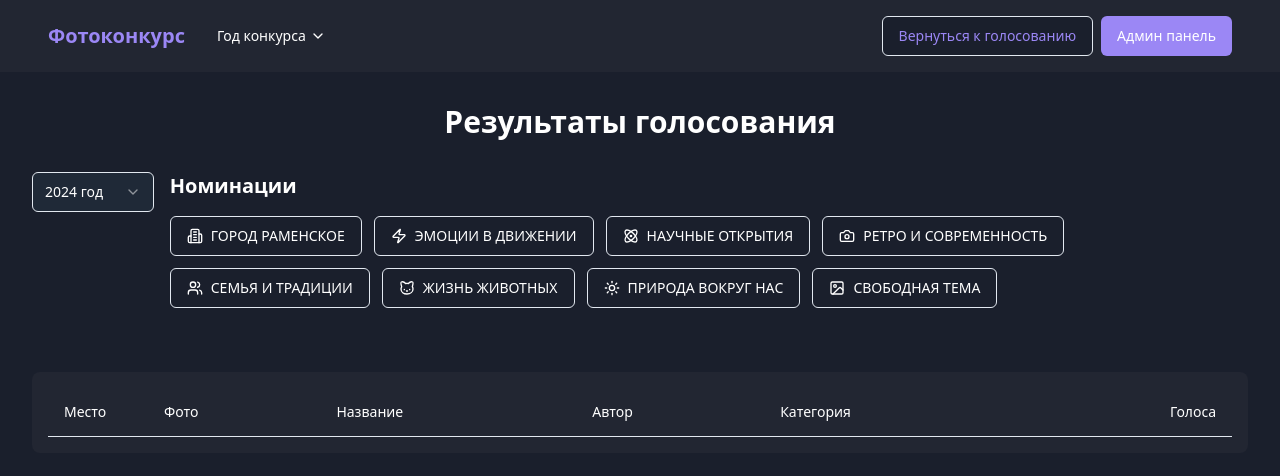
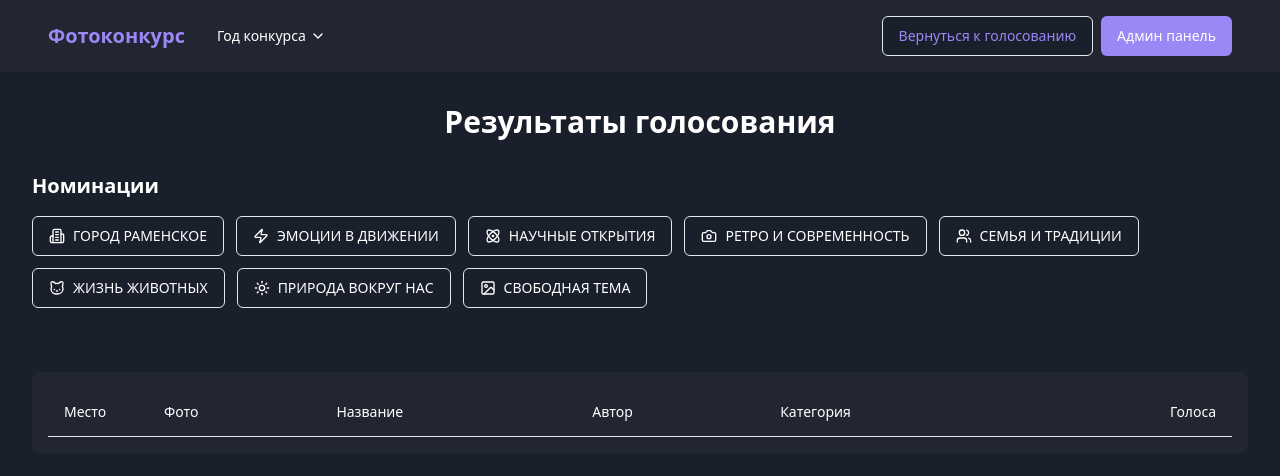
Before and after one commit to IINFORMATIK/photo-vote-festival, a React (Vite) app: page /results in a window 1280 px wide. Shown: the top 476 px of the page. Built offline with nearby package versions, Linux system fonts and the light colour scheme.

Commit message:
feat: Implement year filtering and selection
- Added year filtering for photos.
- Removed year selection from the navigation and category filter.
- Added year selection to the admin panel photo form.

```diff
--- a/src/components/Navigation.tsx
+++ b/src/components/Navigation.tsx
@@ -1,4 +1,3 @@
-
 import { Link, useNavigate } from "react-router-dom";
 import { Button } from "./ui/button";
 import { useLocation } from "react-router-dom";
@@ -35,9 +34,7 @@ export const Navigation = ({ photos }: NavigationProps) => {
   };
 
   const handleYearSelect = (year: number) => {
-    // Store selected year in localStorage
     localStorage.setItem("selectedYear", year.toString());
-    // Refresh the page to show photos for selected year
     window.location.reload();
   };
 
--- a/src/pages/Admin.tsx
+++ b/src/pages/Admin.tsx
@@ -1,4 +1,3 @@
-
 import { useState, useEffect } from "react";
 import { useNavigate } from "react-router-dom";
 import { useToast } from "@/hooks/use-toast";
@@ -24,9 +23,9 @@ const Admin = () => {
     return savedPhotos ? JSON.parse(savedPhotos) : [];
   });
   const [selectedCategory, setSelectedCategory] = useState<string | null>(null);
-  const [selectedYear, setSelectedYear] = useState<number>(() => {
+  const [selectedYear] = useState<number>(() => {
     const savedYear = localStorage.getItem("selectedYear");
-    return savedYear ? parseInt(savedYear) : new Date().getFullYear();
+    return savedYear ? parseInt(savedYear) : 2024;
   });
   const [editingPhoto, setEditingPhoto] = useState<Photo | null>(null);
 
@@ -84,14 +83,6 @@ const Admin = () => {
     setEditingPhoto(null);
   };
 
-  const availableYears = Array.from(
-    new Set(photos.map((photo) => photo.year || new Date().getFullYear()))
-  ).sort((a, b) => b - a);
-
-  if (availableYears.length === 0) {
-    availableYears.push(new Date().getFullYear());
-  }
-
   const filteredPhotos = photos
     .filter(photo => !selectedCategory || photo.category === selectedCategory)
     .filter(photo => photo.year === selectedYear);
@@ -101,28 +92,6 @@ const Admin = () => {
       <Navigation />
       <div className="container mx-auto p-4">
         <h1 className="text-3xl font-bold mb-6">Панель администратора</h1>
-
-        <div className="mb-6">
-          <Select
-            value={selectedYear.toString()}
-            onValueChange={(value) => setSelectedYear(Number(value))}
-          >
-            <SelectTrigger className="w-[180px] bg-gray-800 text-white">
-              <SelectValue placeholder="Выберите год" />
-            </SelectTrigger>
-            <SelectContent className="bg-gray-800 text-white">
-              {availableYears.map((year) => (
-                <SelectItem
-                  key={year}
-                  value={year.toString()}
-                  className="hover:bg-gray-700"
-                >
-                  {year} год
-                </SelectItem>
-              ))}
-            </SelectContent>
-          </Select>
-        </div>
 
         <div className="grid grid-cols-1 lg:grid-cols-3 gap-6">
           <div className="lg:col-span-2">
--- a/src/pages/Index.tsx
+++ b/src/pages/Index.tsx
@@ -1,3 +1,4 @@
+
 import { useState, useEffect } from "react";
 import { PhotoGrid } from "@/components/PhotoGrid";
 import { Navigation } from "@/components/Navigation";
@@ -95,7 +96,10 @@ const Index = () => {
   });
 
   const [selectedCategory, setSelectedCategory] = useState<string | null>(null);
-  const [selectedYear, setSelectedYear] = useState<number>(new Date().getFullYear());
+  const [selectedYear, setSelectedYear] = useState<number>(() => {
+    const savedYear = localStorage.getItem("selectedYear");
+    return savedYear ? parseInt(savedYear) : 2024;
+  });
 
   useEffect(() => {
     const savedPhotos = localStorage.getItem("photos");
--- a/src/pages/Results.tsx
+++ b/src/pages/Results.tsx
@@ -23,15 +23,10 @@ const Results = () => {
   const location = useLocation();
   const photos: Photo[] = location.state?.photos || [];
   const [selectedCategory, setSelectedCategory] = useState<string | null>(null);
-  const [selectedYear, setSelectedYear] = useState<number>(new Date().getFullYear());
-
-  const availableYears = Array.from(
-    new Set(photos.map((photo) => photo.year || new Date().getFullYear()))
-  ).sort((a, b) => b - a);
-
-  if (availableYears.length === 0) {
-    availableYears.push(new Date().getFullYear());
-  }
+  const [selectedYear] = useState<number>(() => {
+    const savedYear = localStorage.getItem("selectedYear");
+    return savedYear ? parseInt(savedYear) : 2024;
+  });
 
   const getCategoryName = (categoryId: string) => {
     const category = CATEGORIES.find(cat => cat.id === categoryId);
@@ -53,26 +48,6 @@ const Results = () => {
         </h2>
 
         <div className="flex flex-col sm:flex-row gap-4 mb-8">
-          <Select
-            value={selectedYear.toString()}
-            onValueChange={(value) => setSelectedYear(Number(value))}
-          >
-            <SelectTrigger className="w-[180px] bg-gray-800 text-white">
-              <SelectValue placeholder="Выберите год" />
-            </SelectTrigger>
-            <SelectContent className="bg-gray-800 text-white">
-              {availableYears.map((year) => (
-                <SelectItem
-                  key={year}
-                  value={year.toString()}
-                  className="hover:bg-gray-700"
-                >
-                  {year} год
-                </SelectItem>
-              ))}
-            </SelectContent>
-          </Select>
-
           <CategoryFilter
             categories={CATEGORIES}
             selectedCategory={selectedCategory}
```
